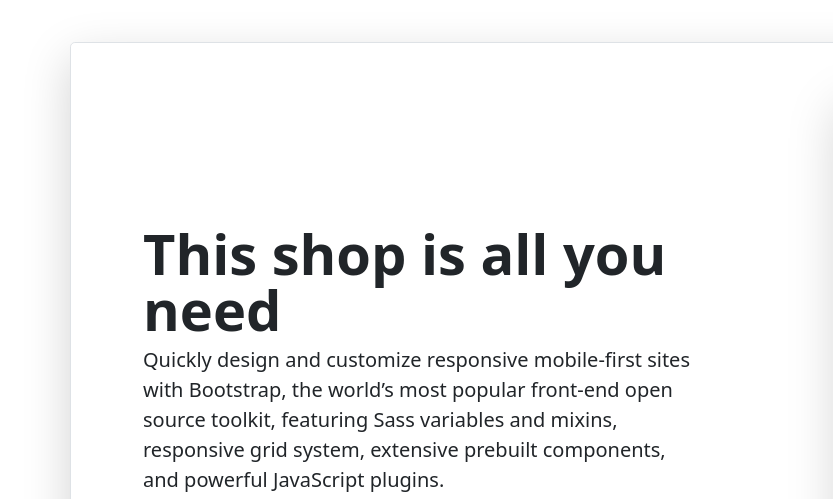
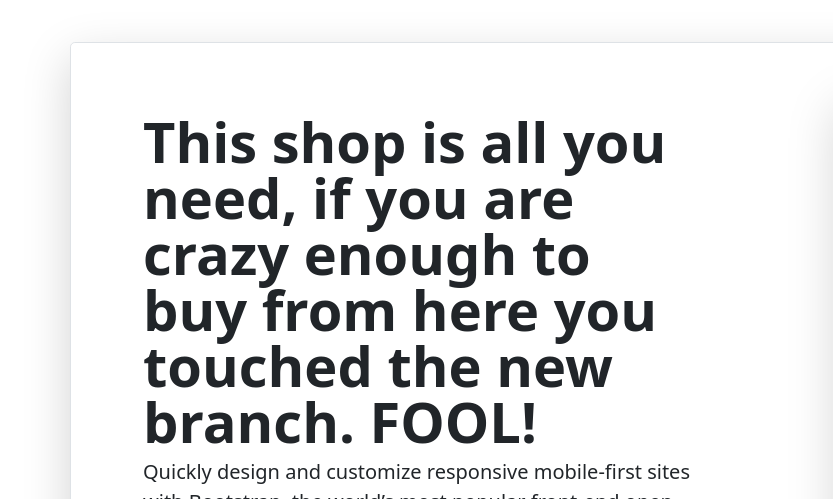
Before and after one commit to AlbinHadzic/Webshoppen, a plain HTML site: page index.html in a window 1280 px wide. Shown: the part 94-593 px from the top of the page, 0-833 px from the left. Drawn offline with nearby package versions, Linux system fonts and the light colour scheme; grey boxes are pictures that could not be loaded.

Commit message:
Hejsan hoppsan gjorde ny text

```diff
--- a/index.html
+++ b/index.html
@@ -39,7 +39,7 @@
     <div class="container my-5">
         <div class="row p-4 pb-0 pe-lg-0 pt-lg-5 align-items-center rounded-3 border shadow-lg">
             <div class="col-lg-7 p-3 p-lg-5 pt-lg-3">
-                <h2 class="display-4 fw-bold lh-1">This shop is all you need</h2>
+                <h2 class="display-4 fw-bold lh-1">This shop is all you need, if you are crazy enough to buy from here you touched the new branch. FOOL!</h2>
                 <p class="lead">Quickly design and customize responsive mobile-first sites with Bootstrap, the world’s
                     most popular front-end open source toolkit, featuring Sass variables and mixins, responsive grid
                     system, extensive prebuilt components, and powerful JavaScript plugins.</p>
```
